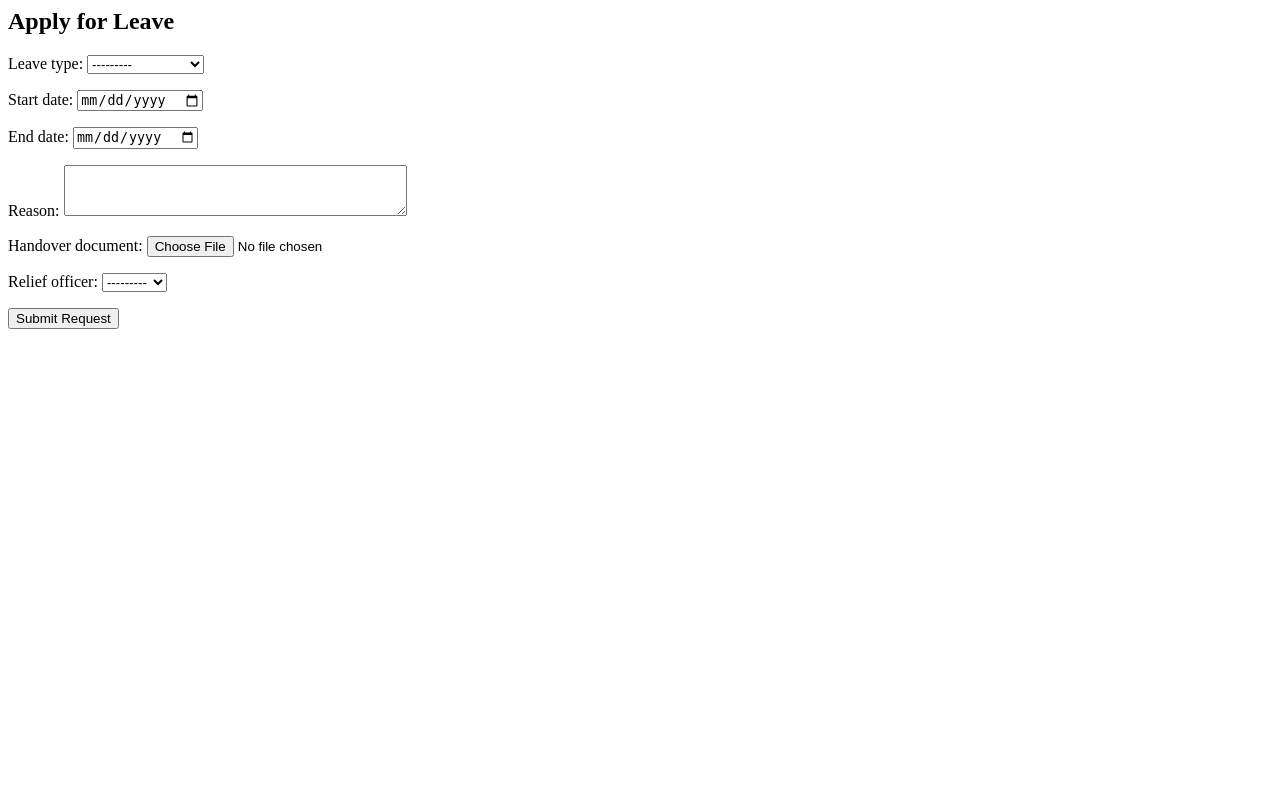
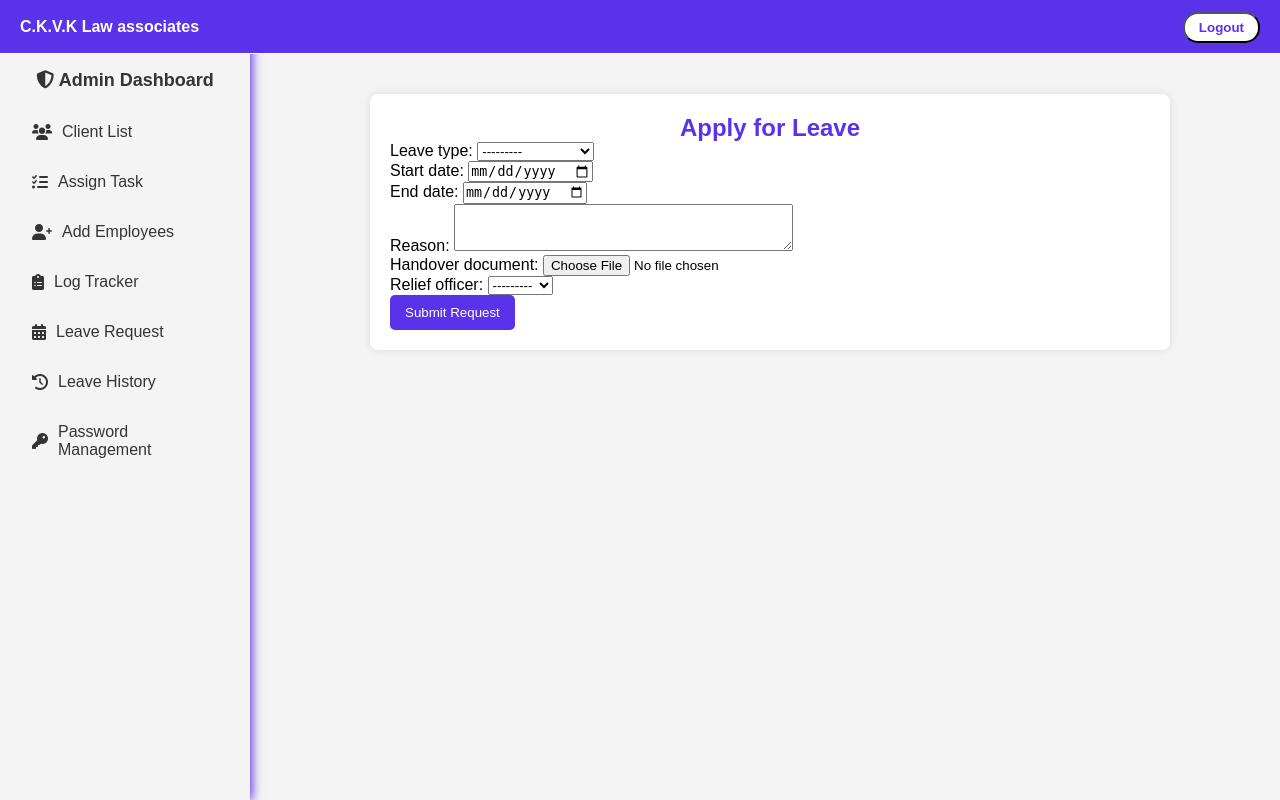
Before and after one commit to vinaykalwala/ClientKyc, a Django app: page /applyleave/ in a window 1280 px wide. Run offline with Django 5.2, Linux system fonts and the light colour scheme; the visitor is signed in with stand-in values (Sample User, id 1); data comes from the database, SQL or seed files in the repository.

Commit message:
added design and url

```diff
--- a/templates/apply_leave.html
+++ b/templates/apply_leave.html
@@ -1,7 +1,52 @@
- {% block content %}
-<h2>Apply for Leave</h2>
-<form method="post" enctype="multipart/form-data">
-    {% csrf_token %} {{ form.as_p }}
-    <button type="submit" class="btn btn-primary">Submit Request</button>
-</form>
+{% extends 'base.html' %}
+
+{% block content %}
+<style>
+    .container {
+        max-width: 800px;
+        margin: 20px auto;
+        background: #fff;
+        padding: 20px;
+        border-radius: 8px;
+        box-shadow: 0px 0px 10px rgba(0, 0, 0, 0.1);
+    }
+    h2 {
+        text-align: center;
+        color: rgba(89, 50, 234, 1);
+    }
+    .form-group {
+        margin-bottom: 15px;
+    }
+    .form-group label {
+        font-weight: bold;
+        display: block;
+        margin-bottom: 5px;
+    }
+    .form-group input,
+    .form-group select,
+    .form-group textarea {
+        width: 100%;
+        padding: 8px;
+        border: 1px solid #ccc;
+        border-radius: 4px;
+    }
+    .btn {
+        display: inline-block;
+        padding: 10px 15px;
+        text-decoration: none;
+        border-radius: 5px;
+        cursor: pointer;
+        text-align: center;
+    }
+    .btn-primary { background: rgba(89, 50, 234, 1); color: white; border: none; }
+</style>
+
+<div class="container">
+    <h2>Apply for Leave</h2>
+    <form method="post" enctype="multipart/form-data">
+        {% csrf_token %}
+        {{ form.as_p }}
+        <button type="submit" class="btn btn-primary">Submit Request</button>
+    </form>
+</div>
 {% endblock %}
--- a/templates/includes/sidebar.html
+++ b/templates/includes/sidebar.html
@@ -98,10 +98,10 @@
                     <a href=""><i class="fas fa-clipboard-list"></i>Log Tracker</a>
                 </li>
                 <li class="">
-                    <a href=""><i class="fas fa-calendar-check"></i>Leave Requests</a>
+                    <a href="{% url 'apply_leave' %}"><i class="fas fa-calendar-alt"></i>Leave Request</a>
                 </li>
                 <li class="">
-                    <a href=""><i class="fas fa-history"></i>Leave Tracker</a>
+                    <a href="{% url 'leave_list' %}"><i class="fas fa-history"></i>Leave History</a>
                 </li>
                 <li class="">
                     <a href=""><i class="fas fa-key"></i>Password Management</a>
@@ -118,10 +118,10 @@
                     <a href="{% url 'kyc_create' %}"><i class="fas fa-file-alt"></i>Client Form</a>
                 </li>
                 <li class="">
-                    <i class="fas fa-calendar-alt"></i>Leave Request
+                    <a href="{% url 'apply_leave' %}"><i class="fas fa-calendar-alt"></i>Leave Request</a>
                 </li>
                 <li class="">
-                    <i class="fas fa-history"></i>Leave History
+                    <a href="{% url 'leave_list' %}"><i class="fas fa-history"></i>Leave History</a>
                 </li>
             </ul>
 
@@ -131,12 +131,11 @@
                 <li class="{% if request.path == '/kyc-list/' %}active{% endif %}">
                     <a href="{% url 'kyc_list' %}"><i class="fas fa-users"></i>Client List</a>
                 </li>
-
                 <li class="">
-                    <i class="fas fa-calendar-alt"></i>Leave Request
+                    <a href="{% url 'apply_leave' %}"><i class="fas fa-calendar-alt"></i>Leave Request</a>
                 </li>
                 <li class="">
-                    <i class="fas fa-history"></i>Leave History
+                    <a href="{% url 'leave_list' %}"><i class="fas fa-history"></i>Leave History</a>
                 </li>
             </ul>
             {% endif %}
```
Also changed, not shown: templates/leave_list.html (+89 -3 lines).
